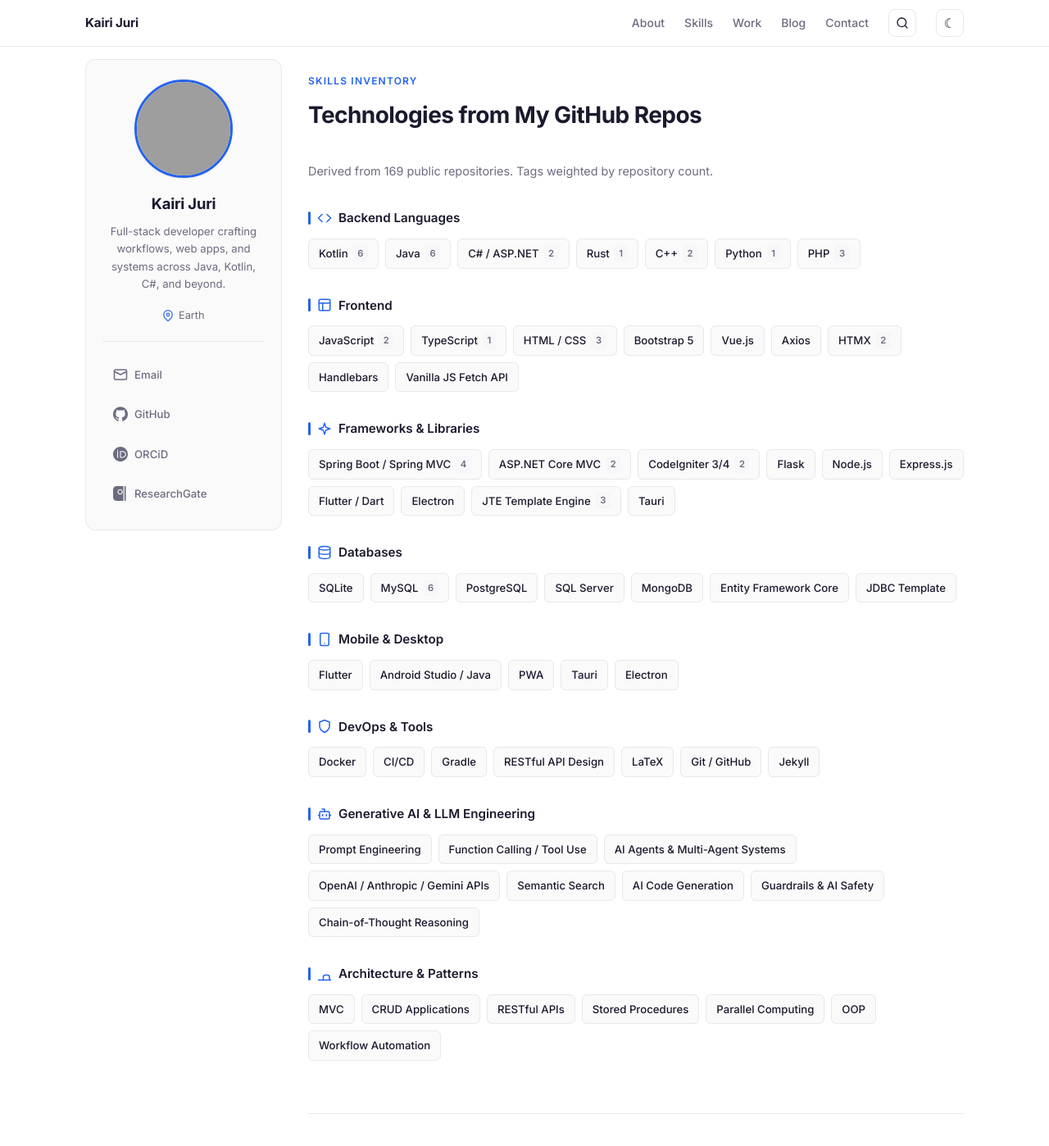
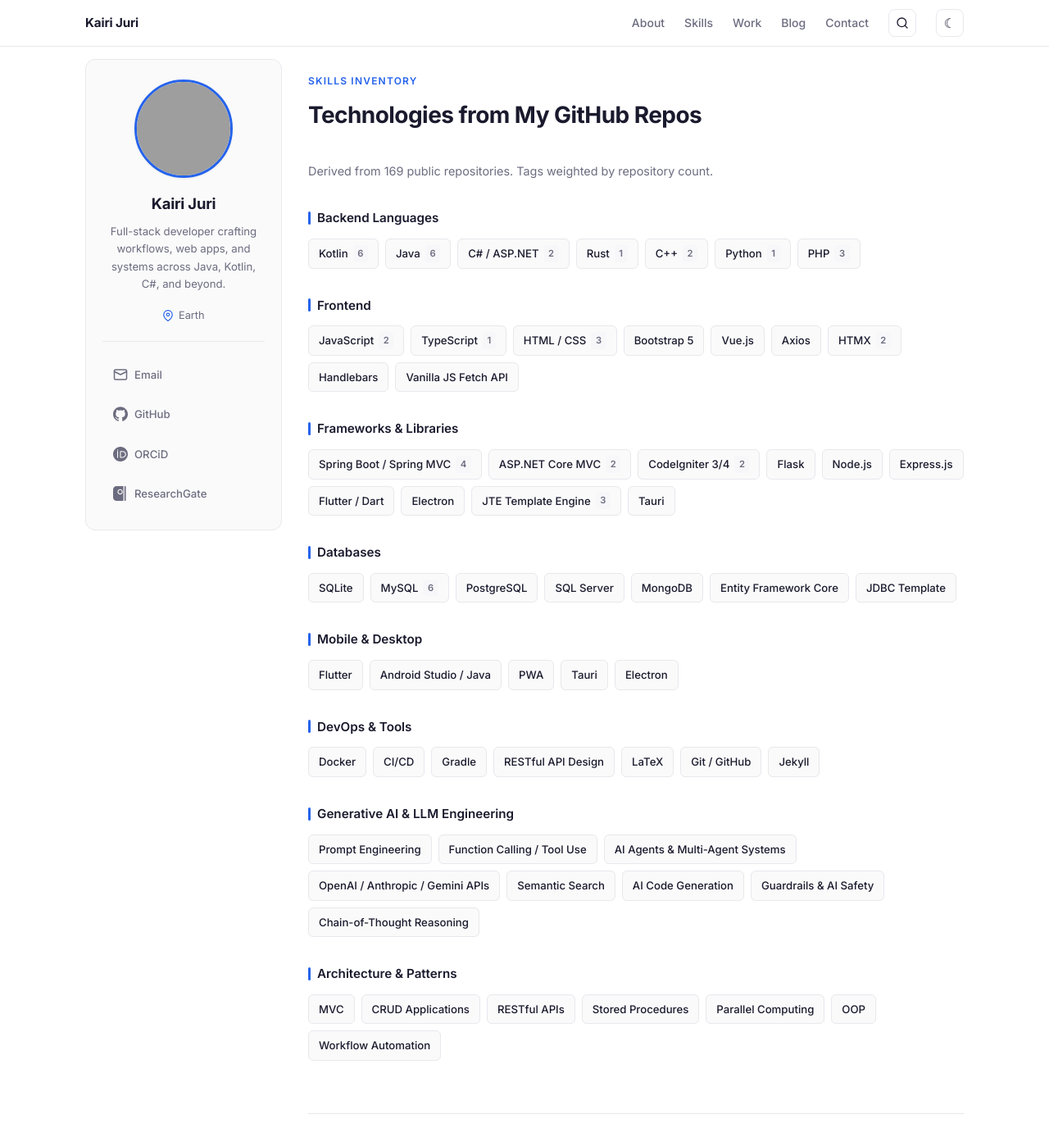
Before and after one commit to harrysuke/harrysuke.github.io, a Jekyll site: the page built from index.html, in a window 1280 px wide and 1400 px high, scrolled down 1106 px. Shown: the whole window at 82% size. Built offline with Jekyll 4.4.1, drawn with Linux system fonts in a browser that asks for light colours; grey boxes are pictures that could not be loaded.

Commit message:
Remove icons from skills group titles
- Reverted all SVG icons from skills group titles in index.html and preview.html
- Reverted CSS rule that styled skill group title SVGs
- Kept data-i18n attributes intact on preview.html

```diff
--- a/index.html
+++ b/index.html
@@ -44,7 +44,7 @@ title: Kairi Juri
 
   <!-- Backend Languages -->
   <div class="skills-group">
-    <div class="skills-group-title"><svg xmlns="http://www.w3.org/2000/svg" width="18" height="18" viewBox="0 0 24 24" fill="none" stroke="currentColor" stroke-width="2" stroke-linecap="round" stroke-linejoin="round"><polyline points="16 18 22 12 16 6"/><polyline points="8 6 2 12 8 18"/></svg> Backend Languages</div>
+    <div class="skills-group-title">Backend Languages</div>
     <div class="skill-tags">
       <span class="skill-tag">Kotlin <span class="skill-count">6</span></span>
       <span class="skill-tag">Java <span class="skill-count">6</span></span>
@@ -58,7 +58,7 @@ title: Kairi Juri
 
   <!-- Frontend -->
   <div class="skills-group">
-    <div class="skills-group-title"><svg xmlns="http://www.w3.org/2000/svg" width="18" height="18" viewBox="0 0 24 24" fill="none" stroke="currentColor" stroke-width="2" stroke-linecap="round" stroke-linejoin="round"><rect width="18" height="18" x="3" y="3" rx="2"/><path d="M3 9h18"/><path d="M9 21V9"/></svg> Frontend</div>
+    <div class="skills-group-title">Frontend</div>
     <div class="skill-tags">
       <span class="skill-tag">JavaScript <span class="skill-count">2</span></span>
       <span class="skill-tag">TypeScript <span class="skill-count">1</span></span>
@@ -74,7 +74,7 @@ title: Kairi Juri
 
   <!-- Frameworks -->
   <div class="skills-group">
-    <div class="skills-group-title"><svg xmlns="http://www.w3.org/2000/svg" width="18" height="18" viewBox="0 0 24 24" fill="none" stroke="currentColor" stroke-width="2" stroke-linecap="round" stroke-linejoin="round"><path d="m12 3-1.912 5.813a2 2 0 0 1-1.275 1.275L3 12l5.813 1.912a2 2 0 0 1 1.275 1.275L12 21l1.912-5.813a2 2 0 0 1 1.275-1.275L21 12l-5.813-1.912a2 2 0 0 1-1.275-1.275L12 3Z"/></svg> Frameworks &amp; Libraries</div>
+    <div class="skills-group-title">Frameworks &amp; Libraries</div>
     <div class="skill-tags">
       <span class="skill-tag">Spring Boot / Spring MVC <span class="skill-count">4</span></span>
       <span class="skill-tag">ASP.NET Core MVC <span class="skill-count">2</span></span>
@@ -91,7 +91,7 @@ title: Kairi Juri
 
   <!-- Databases -->
   <div class="skills-group">
-    <div class="skills-group-title"><svg xmlns="http://www.w3.org/2000/svg" width="18" height="18" viewBox="0 0 24 24" fill="none" stroke="currentColor" stroke-width="2" stroke-linecap="round" stroke-linejoin="round"><ellipse cx="12" cy="5" rx="9" ry="3"/><path d="M3 5V19A9 3 0 0 0 21 19V5"/><path d="M3 12A9 3 0 0 0 21 12"/></svg> Databases</div>
+    <div class="skills-group-title">Databases</div>
     <div class="skill-tags">
       <span class="skill-tag">SQLite</span>
       <span class="skill-tag">MySQL <span class="skill-count">6</span></span>
@@ -105,7 +105,7 @@ title: Kairi Juri
 
   <!-- Mobile & Desktop -->
   <div class="skills-group">
-    <div class="skills-group-title"><svg xmlns="http://www.w3.org/2000/svg" width="18" height="18" viewBox="0 0 24 24" fill="none" stroke="currentColor" stroke-width="2" stroke-linecap="round" stroke-linejoin="round"><rect width="14" height="20" x="5" y="2" rx="2" ry="2"/><path d="M12 18h.01"/></svg> Mobile &amp; Desktop</div>
+    <div class="skills-group-title">Mobile &amp; Desktop</div>
     <div class="skill-tags">
       <span class="skill-tag">Flutter</span>
       <span class="skill-tag">Android Studio / Java</span>
@@ -117,7 +117,7 @@ title: Kairi Juri
 
   <!-- DevOps & Tools -->
   <div class="skills-group">
-    <div class="skills-group-title"><svg xmlns="http://www.w3.org/2000/svg" width="18" height="18" viewBox="0 0 24 24" fill="none" stroke="currentColor" stroke-width="2" stroke-linecap="round" stroke-linejoin="round"><path d="M12 22s8-4 8-10V5l-8-3-8 3v7c0 6 8 10 8 10z"/></svg> DevOps &amp; Tools</div>
+    <div class="skills-group-title">DevOps &amp; Tools</div>
     <div class="skill-tags">
       <span class="skill-tag">Docker</span>
       <span class="skill-tag">CI/CD</span>
@@ -131,7 +131,7 @@ title: Kairi Juri
 
   <!-- Generative AI & LLM Engineering -->
   <div class="skills-group">
-    <div class="skills-group-title"><svg xmlns="http://www.w3.org/2000/svg" width="18" height="18" viewBox="0 0 24 24" fill="none" stroke="currentColor" stroke-width="2" stroke-linecap="round" stroke-linejoin="round"><path d="M12 8V4H8"/><rect width="16" height="12" x="4" y="8" rx="2"/><path d="M2 14h2"/><path d="M20 14h2"/><path d="M15 13v2"/><path d="M9 13v2"/></svg> Generative AI &amp; LLM Engineering</div>
+    <div class="skills-group-title">Generative AI &amp; LLM Engineering</div>
     <div class="skill-tags">
       <span class="skill-tag">Prompt Engineering</span>
       <span class="skill-tag">Function Calling / Tool Use</span>
@@ -146,7 +146,7 @@ title: Kairi Juri
 
   <!-- Architecture & Patterns -->
   <div class="skills-group">
-    <div class="skills-group-title"><svg xmlns="http://www.w3.org/2000/svg" width="18" height="18" viewBox="0 0 24 24" fill="none" stroke="currentColor" stroke-width="2" stroke-linecap="round" stroke-linejoin="round"><path d="M2 22h20"/><path d="M20 22v-5a3 3 0 0 0-3-3h-4a3 3 0 0 0-3 3v5"/></svg> Architecture &amp; Patterns</div>
+    <div class="skills-group-title">Architecture &amp; Patterns</div>
     <div class="skill-tags">
       <span class="skill-tag">MVC</span>
       <span class="skill-tag">CRUD Applications</span>
--- a/public/css/portfolio.css
+++ b/public/css/portfolio.css
@@ -412,13 +412,6 @@ section:last-of-type { border-bottom: none; }
   display: flex;
   align-items: center;
   gap: 0.5rem;
-}
-.skills-group-title svg,
-.skills-group-title .skills-group-icon {
-  width: 18px;
-  height: 18px;
-  color: var(--accent);
-  flex-shrink: 0;
 }
 .skills-group-title::before {
   content: '';
```
Also changed, not shown: preview.html (+7 -7 lines).
